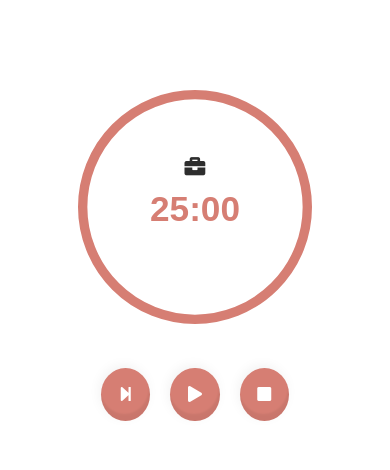
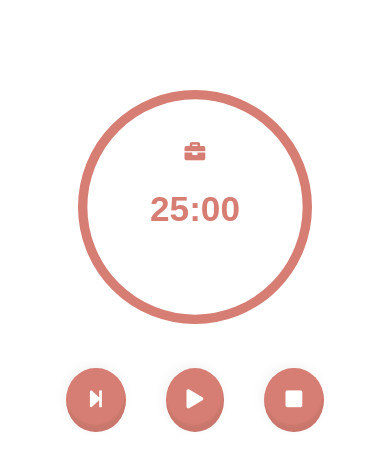
Before and after one commit to MatthieuNadeau96/Pomodoro-Timer, a React (Create React App) app: page / in a window 390 px wide. Shown: the top 470 px of the page. Built offline with nearby package versions, Linux system fonts and the light colour scheme.

Commit message:
Styling: More minor touches with positioning

```diff
--- a/src/App.css
+++ b/src/App.css
@@ -29,13 +29,12 @@
 
 .workPlayIcon {
   font-size: 2em;
-  margin: 0px;
-  margin-bottom: 20px;
-  color: #2d2d2d;
+  margin: 30px 0 65px 0;
+  color: #d67e73;
 }
 
 .counter {
-  font-size: 4em;
+  font-size: 4.5em;
   color: #d67e73;
   margin: 0;
 }
@@ -46,8 +45,8 @@
   border-radius: 100%;
   cursor: pointer;
   border: none;
-  box-shadow: -2px -3px 12px rgba(0, 0, 0, 0.05), inset -1px -7px 2px rgba(0, 0, 0, 0.06);;
-  margin: 0 10px;
+  box-shadow: -2px -3px 12px rgba(0, 0, 0, 0.05), inset -1px -7px 2px rgba(0, 0, 0, 0.06);
+  margin: 0 20px;
   background-color: #d67e73;
   color: white;
   font-size: 1.5em;
@@ -75,8 +74,8 @@
   }
 
   .workPlayIcon {
+    margin-bottom: 25px;
     font-size: 1.3em;
-    margin-bottom: 10px;
   }
 
   .counter {
@@ -84,8 +83,6 @@
   }
 
   .actionBtn {
-    padding: 1.1em;
-    margin: 0 10px;
-    font-size: 1em;
+    font-size: 1.2em;
   }
 }
```
